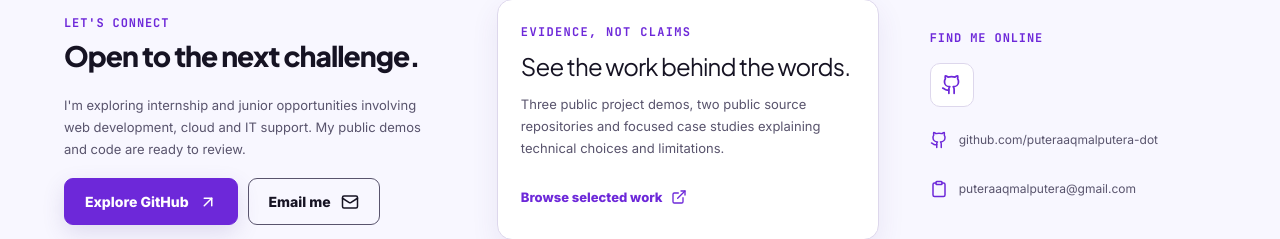
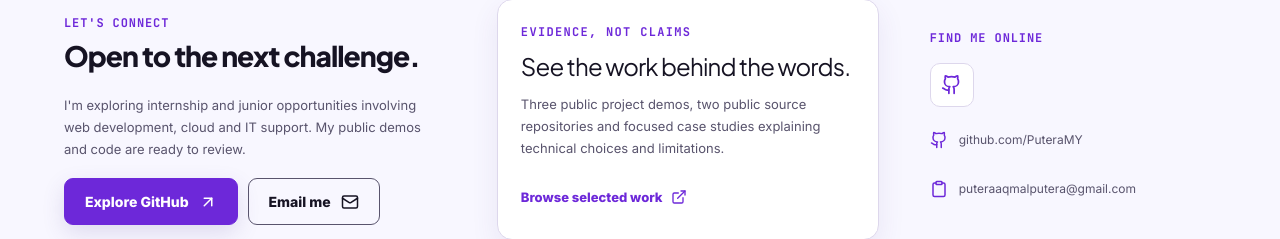
Before and after one commit to PuteraMY/putera-my-portfolio, a Next.js app: page / in a window 1280 px wide. Shown: the part 2768-3007 px from the top of the page. Built offline with nearby package versions, Linux system fonts and the light colour scheme.

Commit message:
Fix GitHub links after username change to PuteraMY

```diff
--- a/components/sections/Contact.tsx
+++ b/components/sections/Contact.tsx
@@ -48,7 +48,7 @@ export function Contact({ cvHref }: { cvHref: string | null }) {
             {site.whatsapp && <a href={site.whatsapp} aria-label="Message on WhatsApp" target="_blank" rel="noopener noreferrer"><MessageCircle size={21} /></a>}
           </div>
           <div className="contact-lines">
-            <a className="contact-line" href={site.github} target="_blank" rel="noopener noreferrer"><Github size={18} aria-hidden="true" /><span>github.com/puteraaqmalputera-dot</span></a>
+            <a className="contact-line" href={site.github} target="_blank" rel="noopener noreferrer"><Github size={18} aria-hidden="true" /><span>github.com/PuteraMY</span></a>
             {hasEmail && <button type="button" onClick={copyEmail} className="contact-line contact-copy" aria-label="Copy professional email address">{copied ? <Check size={18} /> : <Clipboard size={18} />}<span aria-live="polite">{copied ? "Copied" : site.email}</span></button>}
             {site.phone && <a href={"tel:" + site.phone.replace(/\s+/g, "")} className="contact-line"><span>{site.phone}</span></a>}
           </div>
```
